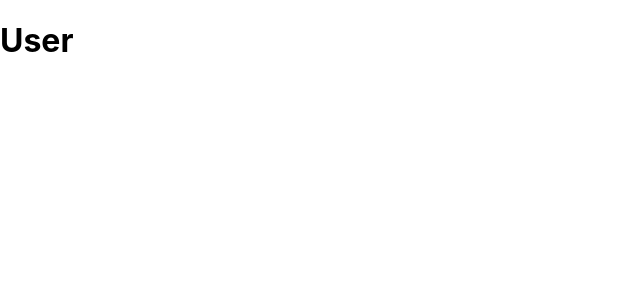
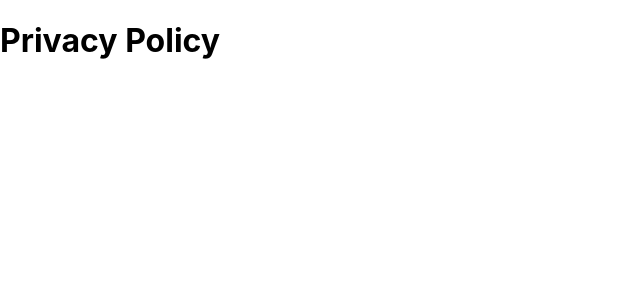
Before and after one commit to angeloreborn/discord-bot-assistant, a Next.js app: page /privacy_policy in a window 1280 px wide. Shown: the top 300 px of the page, without its empty margins (0-640 px from the left). Built offline with nearby package versions, Linux system fonts and the light colour scheme.

Commit message:
Create privacy_policy.tsx

```diff
--- /dev/null
+++ b/pages/privacy_policy.tsx
@@ -0,0 +1,13 @@
+import React from 'react'
+
+interface Props {}
+
+function Privacy_policy(props: Props) {
+    const {} = props
+
+    return (
+        <h1>Privacy Policy</h1>
+    )
+}
+
+export default Privacy_policy
```
